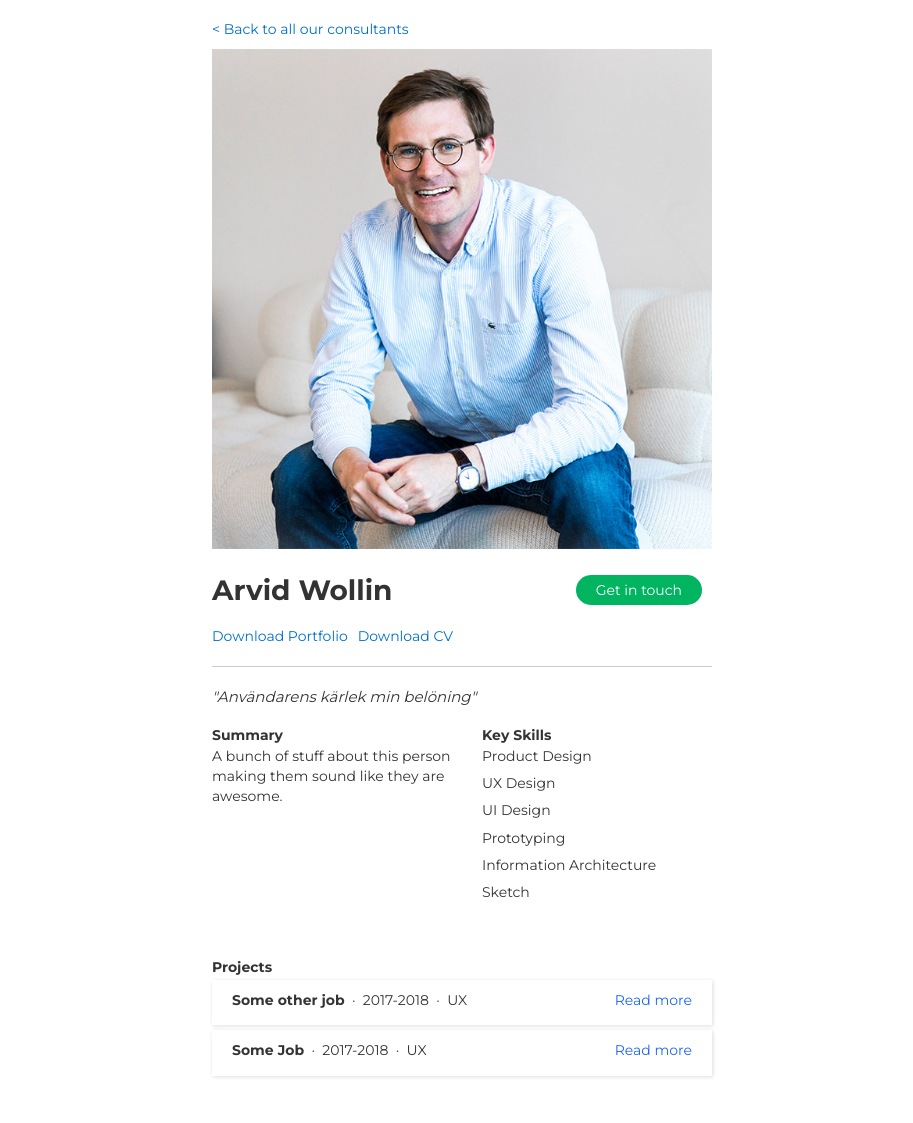
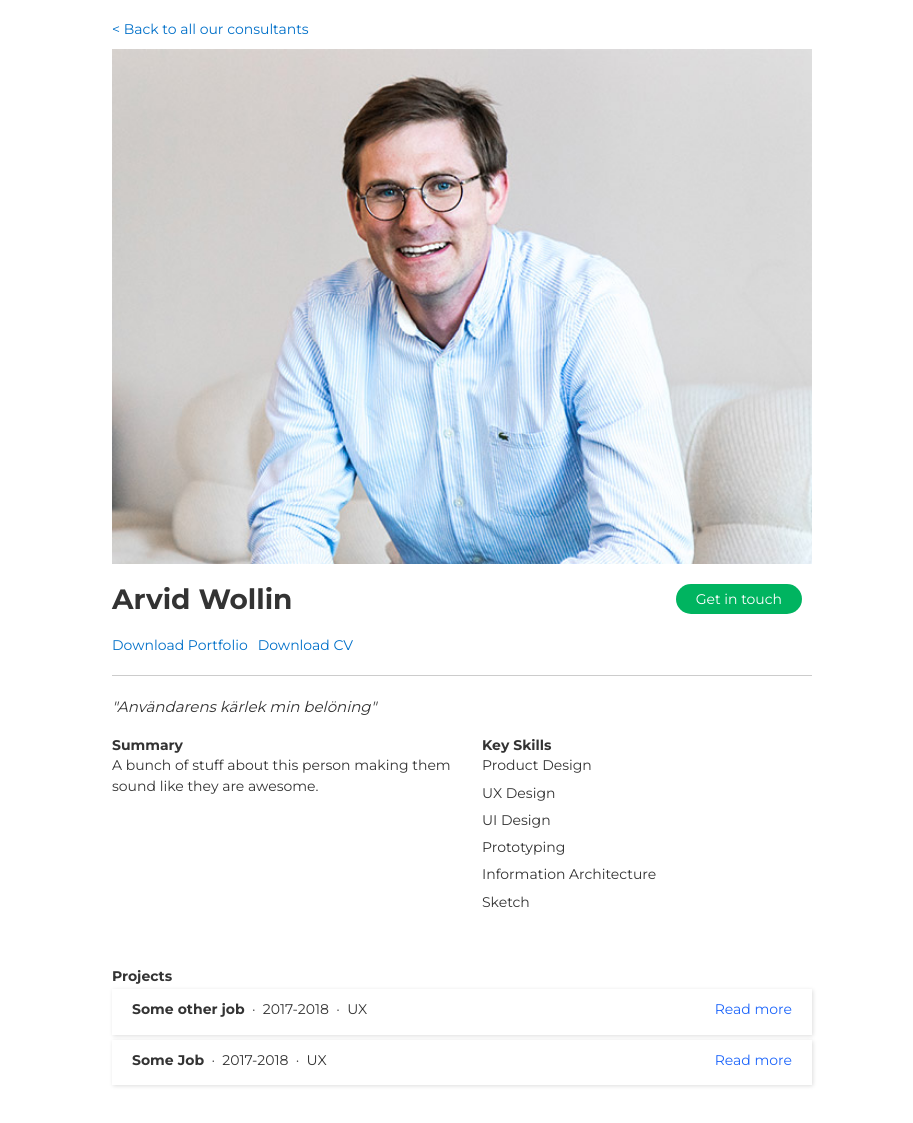
Before and after one commit to andyWynyard/gatsby-blog-starter-images, a Gatsby site: page /arvid-w/ in a window 1280 px wide. Shown: the part 102-1225 px from the top of the page, without its empty margins (178-1091 px from the left). Built offline with nearby package versions, Linux system fonts and the light colour scheme; Gatsby itself is replaced by a stand-in of ours; some packages are replaced by stand-ins of ours.

Commit message:
wider profile card

```diff
--- a/src/templates/detail-card.css
+++ b/src/templates/detail-card.css
@@ -1,6 +1,6 @@
 .detail-card__home-link {
   text-decoration: none;
-  max-width: 500px;
+  max-width: 700px;
   margin: 0 auto;
   color: #0070c9;
 }
@@ -8,14 +8,25 @@
 .detail-card__home-link::before {
   content: "<";
 }
-
+.detail-car__img-wrapper {
+  height: 0;
+  position: relative;
+  overflow: hidden;
+  padding-bottom: 75%;
+  margin-bottom: 20px;
+}
 .detail-card__image {
   margin-top: 10px;
+  width: 100%;
+  height: auto;
 }
 
 .detail-card {
-  max-width: 500px;
+  max-width: 700px;
   margin: 20px auto;
+}
+.detail-card__content {
+  margin-bottom: 100px;
 }
 
 .detail-card__contact-button {
--- a/src/templates/detail-card.js
+++ b/src/templates/detail-card.js
@@ -18,13 +18,15 @@ export default ({ data }) => {
           {" "}
           Back to all our consultants
         </Link>
-        <img
-          className={`detail-card__image`}
-          src={post.frontmatter.cover_image.childImageSharp.fluid.src}
-          alt="This is me"
-        />
+        <div className="detail-car__img-wrapper">
+          <img
+            className={`detail-card__image`}
+            src={post.frontmatter.cover_image.childImageSharp.fluid.src}
+            alt="This is me"
+          />
+        </div>
 
-        <div className={`detail-card-content`}>
+        <div className={`detail-card__content`}>
           <Anchor float="right" color="white" backgroundColor="#00b460">
             Get in touch
           </Anchor>
```
